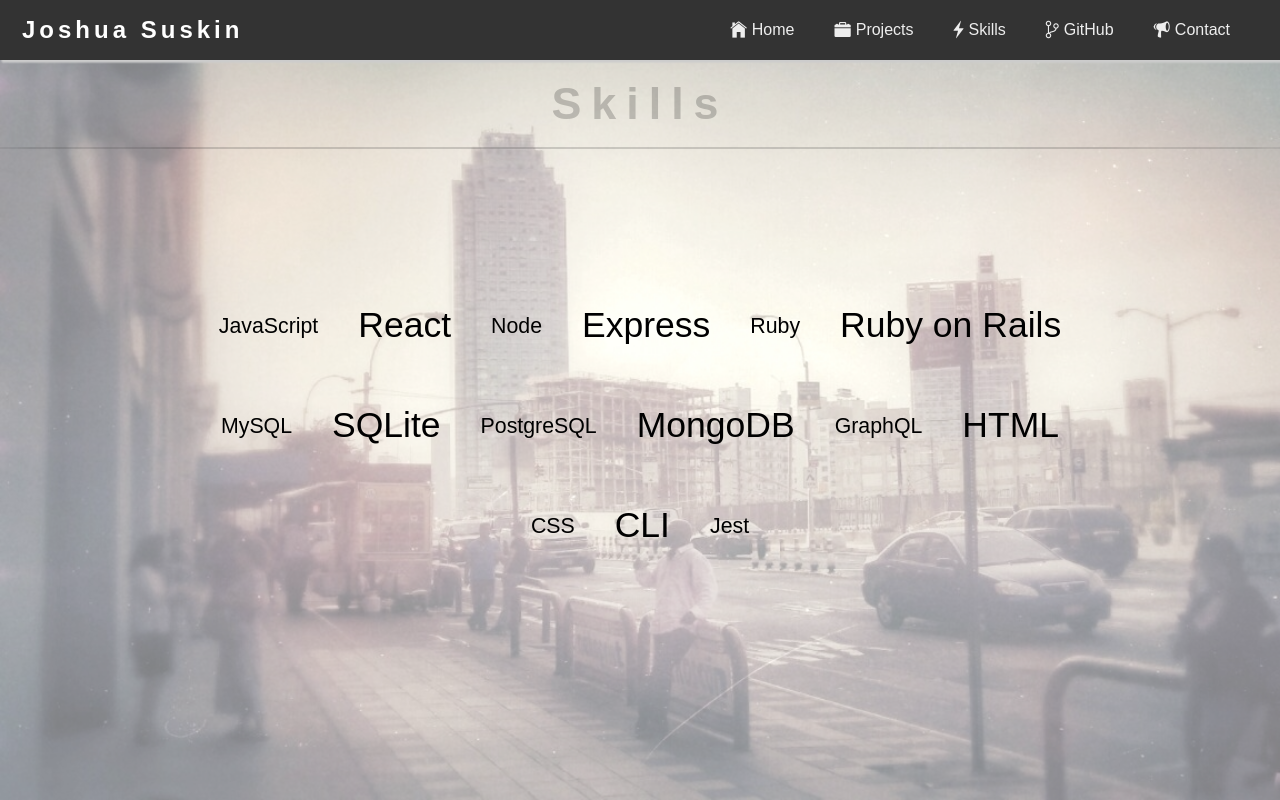
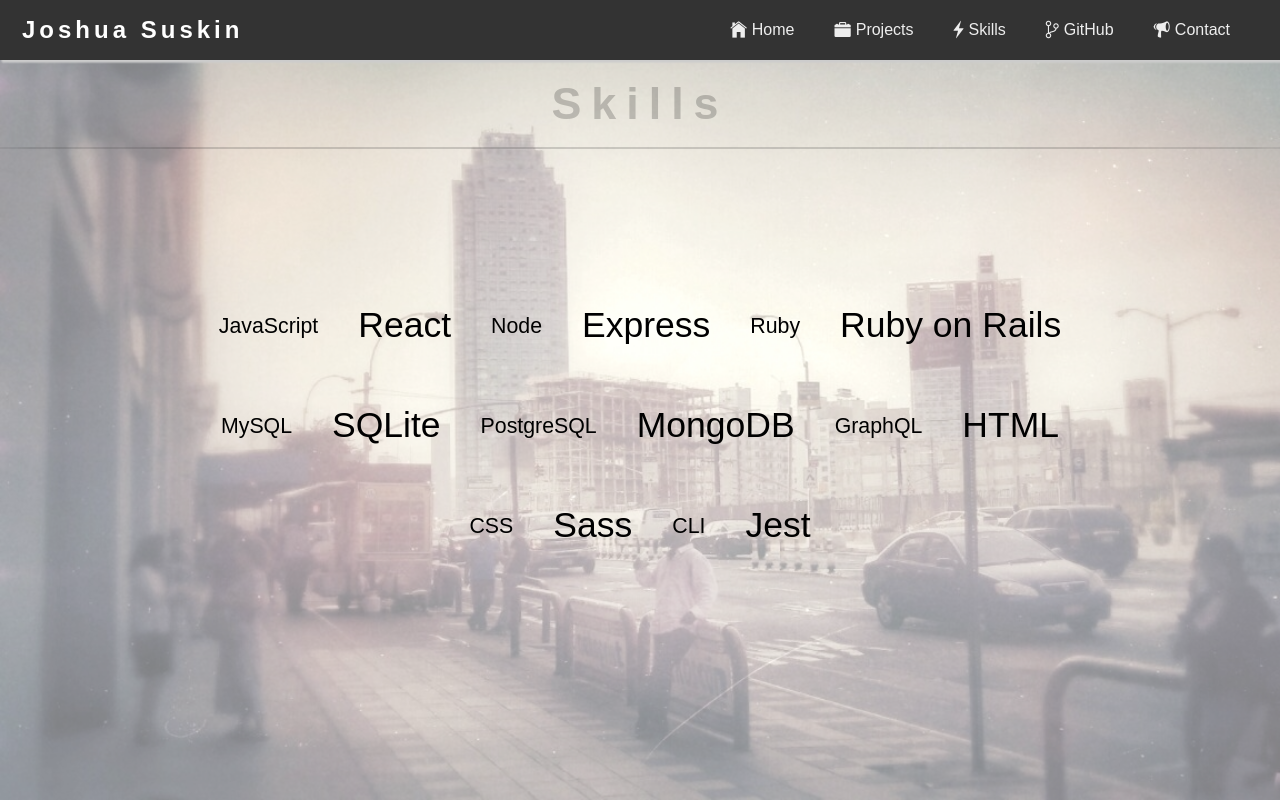
Before and after one commit to jsuskin/new-personal-site, a React (Create React App) app: page /skills in a window 1280 px wide. Built offline with nearby package versions, Linux system fonts and the light colour scheme; a web font is replaced by a local one.

Commit message:
add to skills list

```diff
--- a/src/pages/Skills.jsx
+++ b/src/pages/Skills.jsx
@@ -15,6 +15,7 @@ export default function Skills() {
     "GraphQL",
     "HTML",
     "CSS",
+    "Sass",
     "CLI",
     "Jest",
   ];
```
